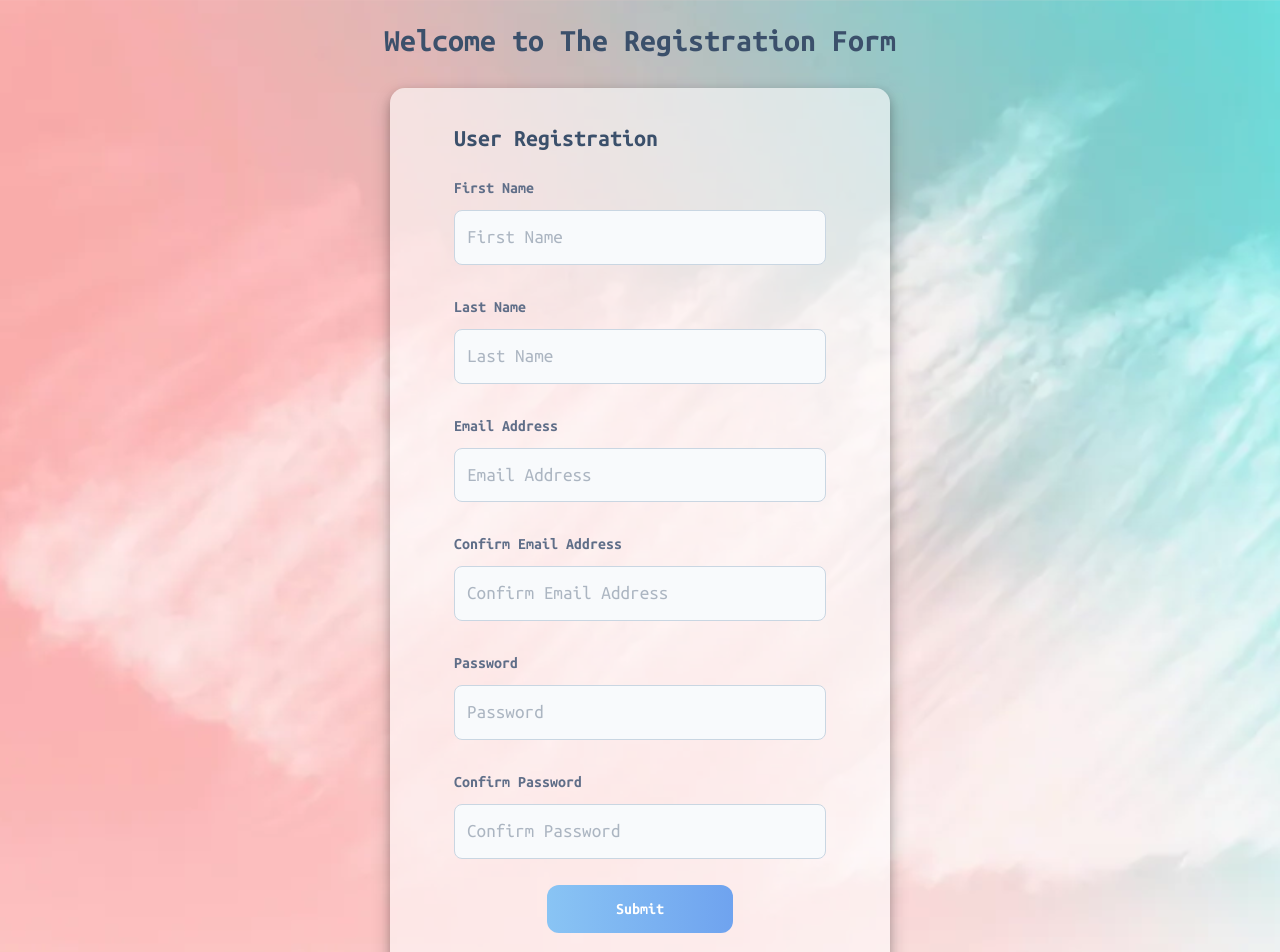
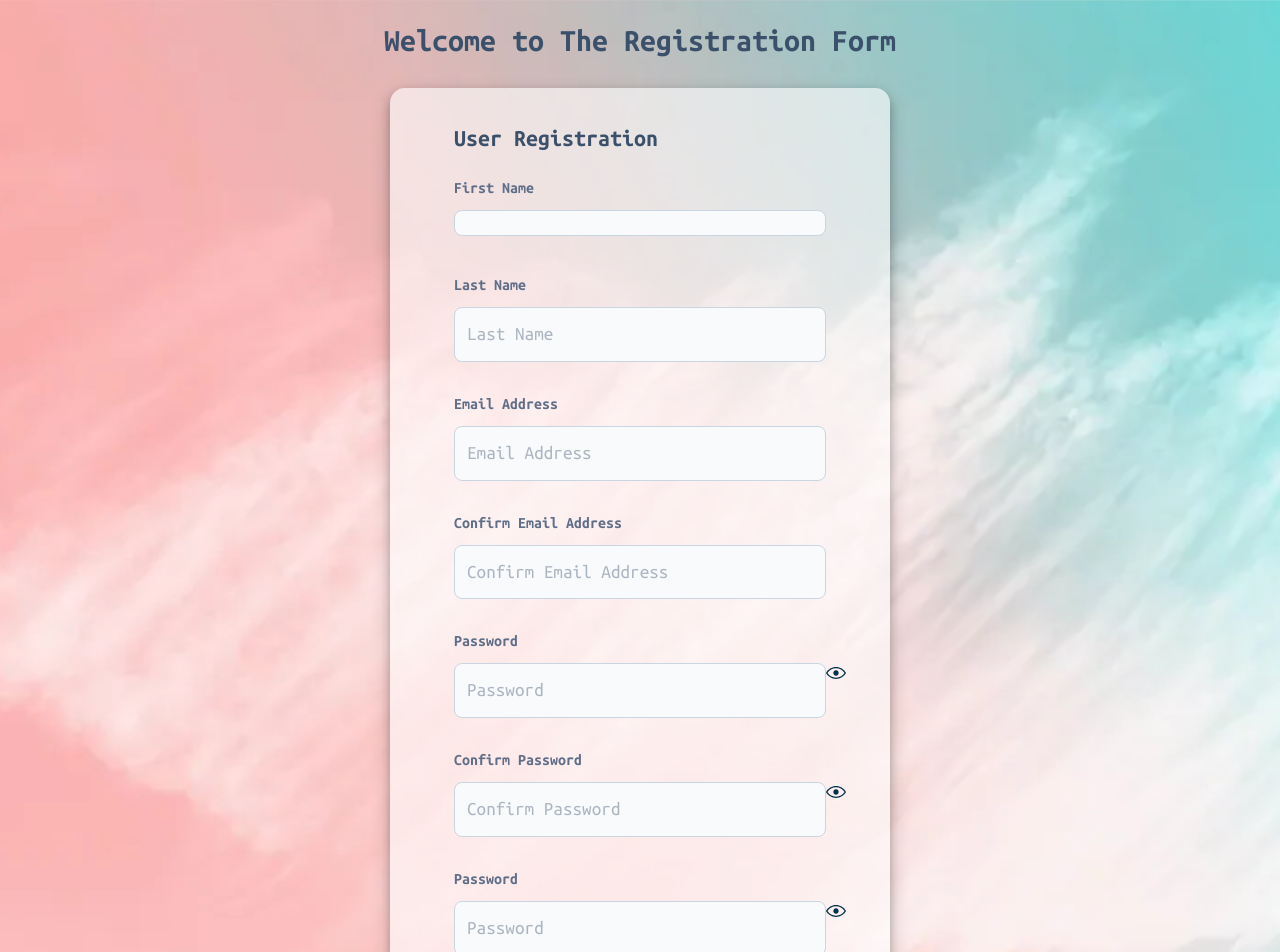
Before and after one commit to Dariusz-Wolontariusz/registration-form, a Next.js app: page / in a window 1280 px wide. Shown: the top 952 px of the page. Built offline with nearby package versions, Linux system fonts and the light colour scheme.

Commit message:
add password component

```diff
--- /dev/null
+++ b/src/app/components/inputComponent/InputComponent.tsx
@@ -0,0 +1,174 @@
+import React from 'react'
+import './InputComponent.css'
+import {
+	FormField,
+	FormLabel,
+	FormControl,
+	FormMessage,
+} from '@radix-ui/react-form'
+import { EyeOpenIcon, EyeClosedIcon } from '@radix-ui/react-icons'
+
+const validationArray: ValidationRules = {
+	required: {
+		match: 'valueMissing',
+		message: '* This field is required',
+	},
+	minLength: {
+		match: (value: string) => value.length < 3,
+		message: '* Must be at least 3 characters long',
+	},
+	email: {
+		match: 'typeMismatch',
+		message: '* Please enter a valid email address',
+	},
+	password: {
+		match: (value: string) =>
+			!/^(?=.*[A-Z])(?=.*\d)(?=.*[!@#$%^&*])[A-Za-z\d!@#$%^&*]{8,}$/.test(
+				value
+			),
+		message:
+			'* Password must be at least 8 characters long, contain 1 uppercase, 1 digit and 1 special character',
+	},
+	confirmField: {
+		match: (value: string, compareValue: string) => value !== compareValue,
+		message: "* Entered email address doesn't match with the previous one",
+	},
+}
+
+type ValidMatchType =
+	| 'valueMissing'
+	| 'typeMismatch'
+	| ((value: string) => boolean)
+	| ((value: string, compareValue: string) => boolean)
+
+type ValidationRule = {
+	match: ValidMatchType
+	message: string
+}
+
+type ValidationRules = {
+	[key: string]: ValidationRule
+}
+
+interface InputComponentProps {
+	id: string
+	fieldName: string
+	label?: string
+	type:
+		| 'button'
+		| 'checkbox'
+		| 'color'
+		| 'date'
+		| 'datetime-local'
+		| 'email'
+		| 'file'
+		| 'hidden'
+		| 'image'
+		| 'month'
+		| 'number'
+		| 'password'
+		| 'radio'
+		| 'range'
+		| 'reset'
+		| 'search'
+		| 'submit'
+		| 'tel'
+		| 'text'
+		| 'time'
+		| 'url'
+		| 'week'
+	value: string
+	placeholder?: string
+	required?: boolean
+	onChange: (e: React.ChangeEvent<HTMLInputElement>) => void
+	validation?: (keyof typeof validationArray)[]
+	compareValue?: string
+}
+
+import { useState } from 'react'
+
+function CombinedInput({
+	id,
+	fieldName,
+	label,
+	type,
+	placeholder,
+	value,
+	required,
+	onChange,
+	validation,
+	compareValue,
+}: InputComponentProps) {
+	const [isPasswordVisible, setIsPasswordVisible] = useState(false)
+
+	const handleToggle = (e: React.MouseEvent) => {
+		e.preventDefault()
+		setIsPasswordVisible(!isPasswordVisible)
+	}
+
+	const isPasswordField = type === 'password'
+
+	return (
+		<FormField className='form__field' id={id} name={fieldName}>
+			<FormLabel className='form__label'>{label}</FormLabel>
+			<FormControl asChild>
+				<div className={isPasswordField ? 'password__container' : ''}>
+					<input
+						type={isPasswordField && isPasswordVisible ? 'text' : type}
+						className='form__input'
+						placeholder={placeholder}
+						value={value}
+						onChange={onChange}
+						required={required}
+					/>
+					{isPasswordField && (
+						<button
+							className='form__password--btn'
+							onClick={handleToggle}
+							aria-label={isPasswordVisible ? 'Hide password' : 'Show password'}
+						>
+							{isPasswordVisible ? (
+								<EyeClosedIcon className='form__icon' />
+							) : (
+								<EyeOpenIcon className='form__icon' />
+							)}
+						</button>
+					)}
+				</div>
+			</FormControl>
+			{validation &&
+				validation.map((validationProp) => {
+					const rule = validationArray[validationProp]
+					if (!rule) return null
+
+					const { match, message } = rule
+
+					if (typeof match === 'function') {
+						return (
+							<FormMessage
+								className='form__message'
+								key={validationProp}
+								match={(valueToValidate) =>
+									match(valueToValidate, compareValue || '')
+								}
+							>
+								{message}
+							</FormMessage>
+						)
+					} else {
+						return (
+							<FormMessage
+								className='form__message'
+								key={validationProp}
+								match={match}
+							>
+								{message}
+							</FormMessage>
+						)
+					}
+				})}
+		</FormField>
+	)
+}
+
+export default CombinedInput
--- a/src/app/components/inputSection/InputSection.tsx
+++ /dev/null
@@ -1,120 +0,0 @@
-import React from 'react'
-import './InputSection.css'
-import {
-	FormField,
-	FormLabel,
-	FormControl,
-	FormMessage,
-} from '@radix-ui/react-form'
-
-const validationArray: ValidationRules = {
-	required: {
-		match: 'valueMissing',
-		message: '* This field is required',
-	},
-	minLength: {
-		match: (value: string) => value.length < 3,
-		message: '* Must be at least 3 characters long',
-	},
-	email: {
-		match: 'typeMismatch',
-		message: '* Please enter a valid email address',
-	},
-	password: {
-		match: (value: string) =>
-			!/^(?=.*[A-Z])(?=.*\d)(?=.*[!@#$%^&*])[A-Za-z\d!@#$%^&*]{8,}$/.test(
-				value
-			),
-		message:
-			'* Password must be at least 8 characters long, contain 1 uppercase, 1 digit and 1 special character',
-	},
-	confirmField: {
-		match: (value: string, compareValue: string) => value !== compareValue,
-		message: "* Entered email address doesn't match with the previous one",
-	},
-}
-
-type ValidMatchType =
-	| 'valueMissing'
-	| 'typeMismatch'
-	| ((value: string) => boolean)
-	| ((value: string, email: string) => boolean)
-
-type ValidationRule = {
-	match: ValidMatchType
-	message: string
-}
-
-type ValidationRules = {
-	[key: string]: ValidationRule
-}
-
-interface InputSectionProps {
-	id: string
-	fieldName: string
-	label: string
-	type: string
-	value: string
-	placeholder: string
-	required: boolean
-	onChange: (e: React.ChangeEvent<HTMLInputElement>) => void
-	validation: (keyof typeof validationArray)[]
-	compareValue?: string
-}
-
-function InputSection({
-	id,
-	fieldName,
-	label,
-	type,
-	placeholder,
-	value,
-	required,
-	onChange,
-	validation,
-	compareValue,
-}: InputSectionProps) {
-	return (
-		<FormField className='form__field' id={id} name={fieldName}>
-			<FormLabel className='form__label'>{label}</FormLabel>
-			<FormControl asChild>
-				<input
-					type={type}
-					className='form__input'
-					placeholder={placeholder}
-					value={value}
-					onChange={onChange}
-					required={required}
-				/>
-			</FormControl>
-			{validation &&
-				validation.map((key) => {
-					const rule = validationArray[key]
-					if (!rule) return null
-					const { match, message } = rule
-
-					// If match is a function, wrap it as a custom matcher
-					if (typeof match === 'function') {
-						return (
-							<FormMessage
-								className='form__message'
-								key={key}
-								match={(valueToValidate) =>
-									match(valueToValidate, compareValue || '')
-								}
-							>
-								{message}
-							</FormMessage>
-						)
-					}
-					return (
-						<FormMessage className='form__message' key={key} match={match}>
-							{message}
-						</FormMessage>
-					)
-				})}
-		</FormField>
-	)
-}
-
-export default InputSection
--- /dev/null
+++ b/src/app/components/password/PasswordInput.css
@@ -0,0 +1,71 @@
+.form__field {
+	position: relative;
+	display: flex;
+	flex-direction: column;
+	margin: 20px 0 10px;
+	row-gap: 10px;
+	/* align-items: baseline; */
+	width: 100%;
+	max-width: 500px;
+}
+
+label {
+	display: block;
+	font-size: 1rem;
+	color: #5f6e88;
+	font-weight: bolder;
+	/* margin-bottom: 0.5rem; */
+}
+
+.form__input {
+	color: #3b506bfb;
+	background-color: #f8fafc;
+	padding: 0.75rem;
+	border: 1px solid #c9d6e2;
+	font-size: 1.2rem;
+	width: 100%;
+	border-radius: 8px;
+	transition: border-color 0.3s ease;
+}
+
+.form__input:focus {
+	border-color: #89c4f4;
+	outline: none;
+	box-shadow: 0 0 5px rgba(137, 196, 244, 0.5);
+}
+
+.form__input[data-invalid] {
+	border-color: #ff6b6b;
+}
+
+.form__input:focus[data-invalid] {
+	border-color: #f43838;
+	box-shadow: 0 0 5px rgba(252, 106, 106, 0.499);
+}
+
+.form__input[data-valid] {
+	border-color: #27d924;
+}
+
+.form__input::placeholder {
+	color: #3b506b;
+	opacity: 0.4;
+}
+
+.form__message {
+	color: #ff6b6b;
+	font-size: 0.85rem;
+}
+
+.password__container {
+	position: relative;
+}
+
+.form__password--btn {
+	position: absolute;
+}
+
+.form__icon {
+	width: 20px;
+	height: 20px;
+}
--- a/src/app/components/password/PasswordInput.tsx
+++ b/src/app/components/password/PasswordInput.tsx
@@ -1,47 +1,114 @@
+import React from 'react'
+import './PasswordInput.css'
 import { useState } from 'react'
 import { EyeOpenIcon, EyeClosedIcon } from '@radix-ui/react-icons'
+import {
+	FormField,
+	FormLabel,
+	FormControl,
+	FormMessage,
+} from '@radix-ui/react-form'
+
+const passValidationArray: ValidationRules = {}
 
 interface PasswordInputProps {
 	id: string
-	placeholder?: string
+	fieldName: string
+	type: 'password' | 'text'
+	placeholder: string
+	label: string
 	value: string
 	required: boolean
-	className: string
 	onChange: (e: React.ChangeEvent<HTMLInputElement>) => void
+	validation: (keyof typeof passValidationArray)[]
+	compareValue?: string
 }
 
-//id is obligatory, placeholder is optional with default 'Enter...' : they expect PasswordInputProps
-export default function PasswordInput({
+type ValidationType =
+	| 'valueMissing'
+	| 'typeMismatch'
+	| ((value: string) => boolean)
+	| ((value: string, compareValue: string) => boolean)
+
+type ValidationRule = {
+	match: ValidationType
+	message: string
+}
+
+type ValidationRules = {
+	[key: string]: ValidationRule
+}
+
+function PasswordInput({
 	id,
-	placeholder = 'Enter the password',
+	fieldName,
+	type,
+	placeholder,
+	label,
 	value,
 	required,
-	className,
 	onChange,
+	validation,
+	compareValue,
 }: PasswordInputProps) {
-	const [showPassword, setShowPassword] = useState(false)
+	const [isVisible, setIsVisible] = useState(false)
+
+	const handleToggle = (e: React.MouseEvent) => {
+		e.preventDefault()
+		setIsVisible(!isVisible)
+	}
 
 	return (
+		<FormField className='form__field' id={id} name={fieldName}>
+			<FormLabel className='form__label'>{label}</FormLabel>
+			<FormControl asChild>
 				<div className='password__container'>
 					<input
-				id={id}
-				type={showPassword ? 'text' : 'password'}
-				className={className}
+						className='form__input'
+						type={isVisible ? 'text' : 'password'}
 						placeholder={placeholder}
 						value={value}
 						onChange={onChange}
 						required={required}
 					/>
-			<button
-				className='password__btn'
-				onClick={() => setShowPassword(!showPassword)}
-			>
-				{showPassword ? (
-					<EyeOpenIcon className='password__icon' />
+					<button className='form__password--btn' onClick={handleToggle}>
+						{!isVisible ? (
+							<EyeOpenIcon className='form__icon' />
 						) : (
-					<EyeClosedIcon className='password__icon' />
+							<EyeClosedIcon className='form__icon' />
 						)}
 					</button>
 				</div>
+			</FormControl>
+			{validation &&
+				validation.map((key) => {
+					const rule = passValidationArray[key]
+					if (!rule) return null
+
+					const { match, message } = rule
+
+					if (typeof match === 'function') {
+						return (
+							<FormMessage
+								className='form__message'
+								key={key}
+								match={(valueToValidate) =>
+									match(valueToValidate, compareValue || '')
+								}
+							>
+								{message}
+							</FormMessage>
+						)
+					} else {
+						return (
+							<FormMessage className='form__message' key={key} match={match}>
+								{message}
+							</FormMessage>
 						)
 					}
+				})}
+		</FormField>
+	)
+}
+
+export default PasswordInput
--- a/src/app/components/stepOne/StepOne.tsx
+++ b/src/app/components/stepOne/StepOne.tsx
@@ -1,7 +1,8 @@
 'use client'
 import './StepOne.css'
 // import PasswordInput from '../password/PasswordInput'
-import InputSection from '../inputSection/InputSection'
+import InputComponent from '../inputComponent/InputComponent'
+import PasswordInput from '../password/PasswordInput'
 import React, { useState } from 'react'
 import { Form, FormSubmit } from '@radix-ui/react-form'
 
@@ -38,18 +39,18 @@ export default function StepOne() {
 	return (
 		<Form className='form' onSubmit={handleSubmit}>
 			<h2>User Registration</h2>
-			<InputSection
+			<InputComponent
 				id='firstName'
 				fieldName='firstName'
 				placeholder='First Name'
 				label='First Name'
-				type='text'
+				type='radio'
 				value={firstName}
 				onChange={(e) => setFirstName(e.target.value)}
 				required
 				validation={['required', 'minLength']}
 			/>
-			<InputSection
+			<InputComponent
 				id='lastName'
 				fieldName='lastName'
 				placeholder='Last Name'
@@ -60,7 +61,7 @@ export default function StepOne() {
 				required
 				validation={['required', 'minLength']}
 			/>
-			<InputSection
+			<InputComponent
 				id='email'
 				fieldName='email'
 				placeholder='Email Address'
@@ -72,7 +73,7 @@ export default function StepOne() {
 				validation={['required', 'email']}
 			/>
 
-			<InputSection
+			<InputComponent
 				id='confirmEmail'
 				fieldName='confirmEmail'
 				placeholder='Confirm Email Address'
@@ -85,7 +86,7 @@ export default function StepOne() {
 				compareValue={email}
 			/>
 
-			<InputSection
+			<InputComponent
 				id='password'
 				fieldName='password'
 				label='Password'
@@ -97,7 +98,7 @@ export default function StepOne() {
 				validation={['required', 'password']}
 			/>
 
-			<InputSection
+			<InputComponent
 				id='confirmPassword'
 				fieldName='confirmPassword'
 				label='Confirm Password'
@@ -108,6 +109,17 @@ export default function StepOne() {
 				onChange={(e) => setConfirmPassword(e.target.value)}
 				validation={['required', 'confirmField']}
 				compareValue={password}
+			/>
+			<PasswordInput
+				id='password'
+				fieldName='password'
+				type='password'
+				label='Password'
+				placeholder='Password'
+				value={password}
+				required
+				onChange={(e) => setPassword(e.target.value)}
+				validation={['required', 'password']}
 			/>
 
 			<FormSubmit asChild>
```
Also changed, not shown: src/app/components/Temporary.tsx.ts (deleted, +0 -22 lines), src/app/components/Temporary.tsx (added), src/app/components/inputComponent/InputComponent.css (renamed from src/app/components/inputSection/InputSection.css). Lines whose indentation alone changed are shown as unchanged.
